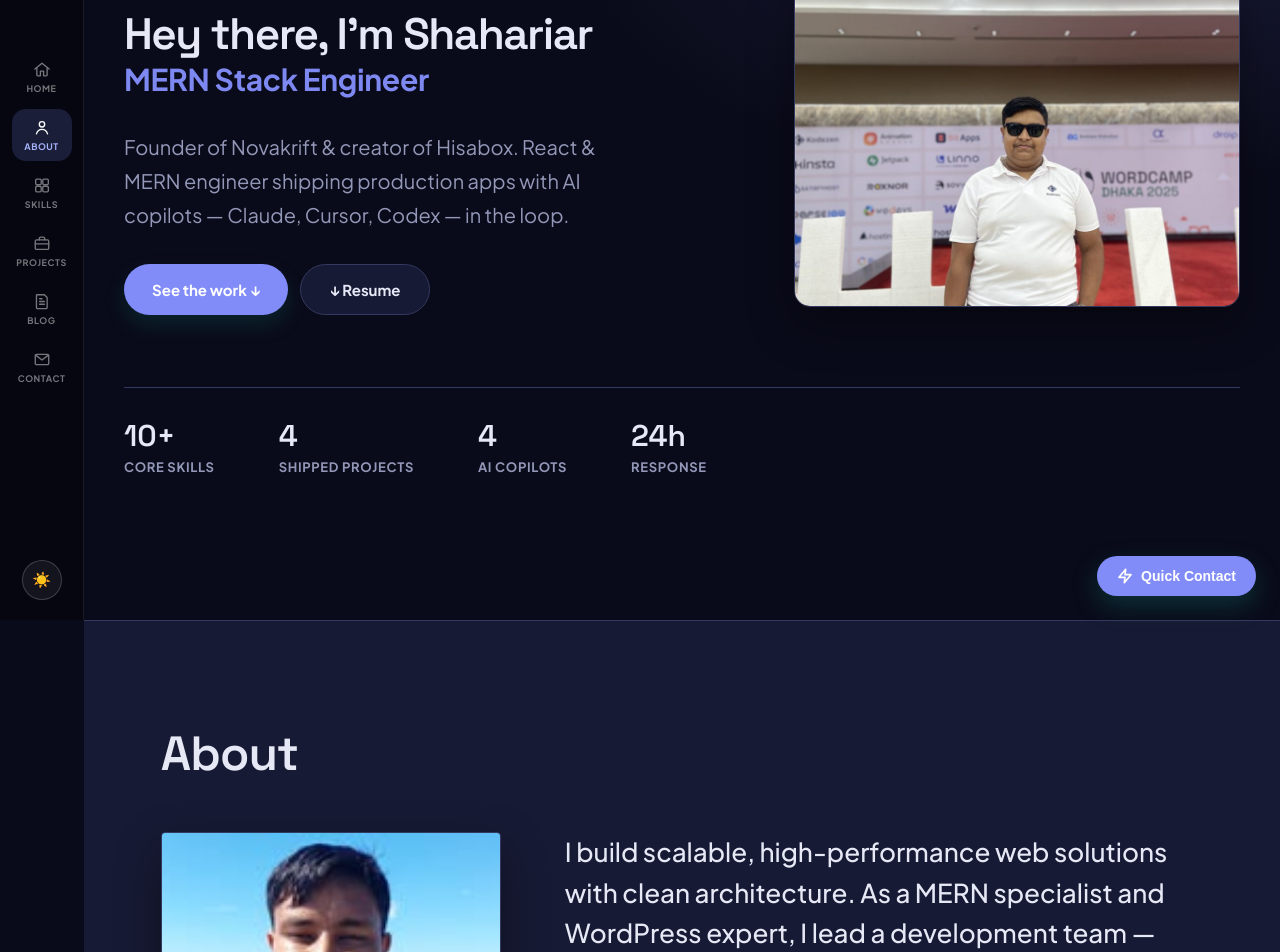
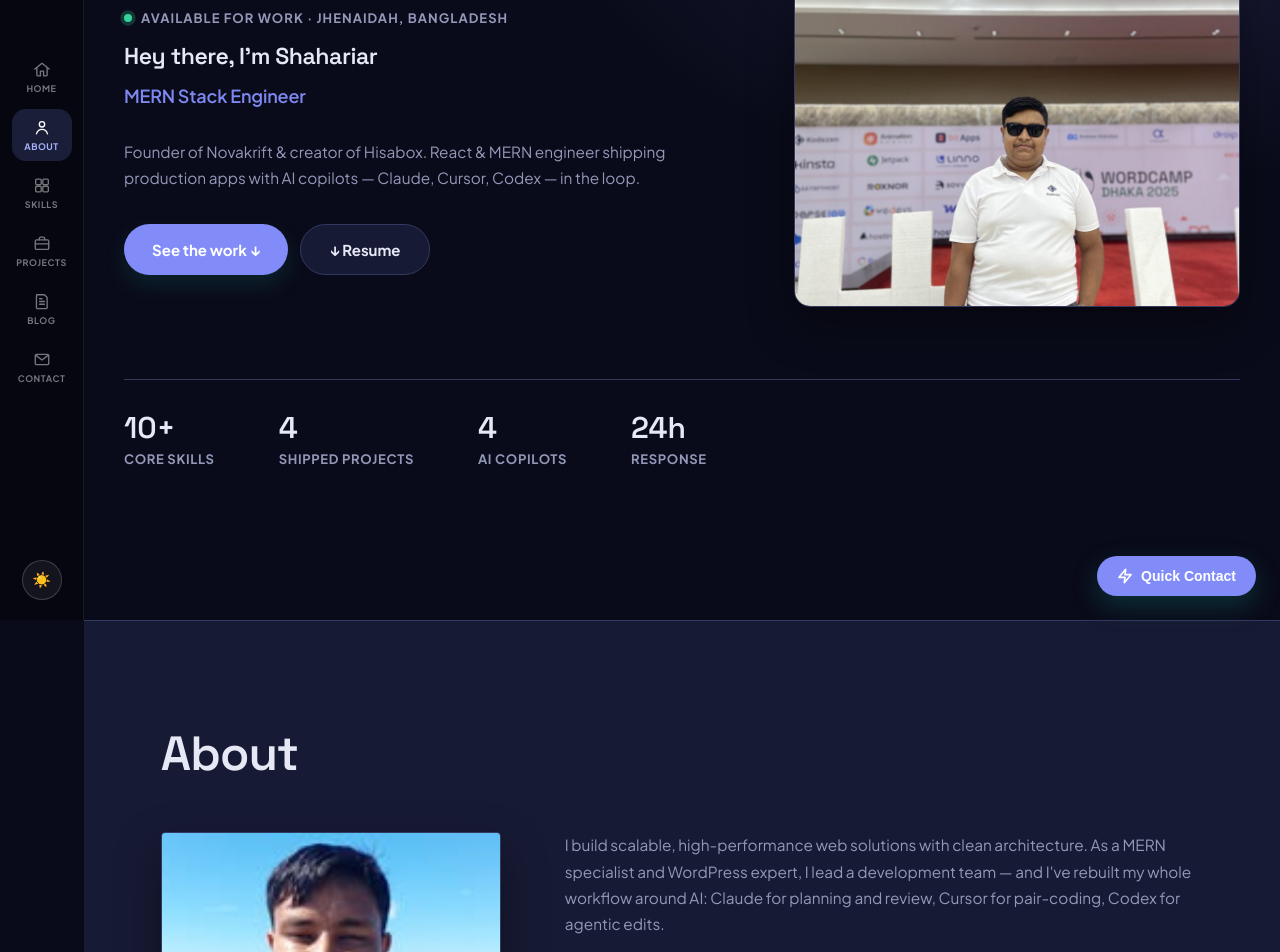
Before and after one commit to shahariar270/Prortfolio-2.0, a React (Vite) app in the folder client/: page /#sec-about in a window 1280 px wide. Shown: the part 180-1132 px from the top of the page. Built offline with nearby package versions, Linux system fonts and the light colour scheme; no server answers.

Commit message:
style(editorial): adjust font sizes, line heights, and layout width for hero and about sections

```diff
--- a/client/src/Pages/Editorial/Sections/Hero.jsx
+++ b/client/src/Pages/Editorial/Sections/Hero.jsx
@@ -12,7 +12,7 @@ const RotatingRoles = ({ roles }) => {
         if (roles.length < 2) return
         const timer = setInterval(() => {
             setIndex((i) => (i + 1) % roles.length)
-        }, 1000)
+        }, 3000)
         return () => clearInterval(timer)
     }, [roles])
 
@@ -39,7 +39,7 @@ const renderHeadline = (headline, highlight) => {
     return (
         <>
             {before}
-            <em>{highlight.replace(/ /g, ' ')}</em>
+            <em>{highlight}</em>
             {after}
         </>
     )
--- a/client/src/assets/styles/editorial.scss
+++ b/client/src/assets/styles/editorial.scss
@@ -279,17 +279,21 @@ a {
 
         h1 {
             @include display-font;
-            font-size: 44px;
-            line-height: 0.98;
-            letter-spacing: -0.035em;
-            margin: 0;
+            font-size: clamp(16px, 1.8vw, 24px);
+            line-height: 1.3;
+            letter-spacing: -0.02em;
+            margin: 0 0 12px 0;
             color: var(--text-primary);
-            max-width: 1100px;
-            text-wrap: balance;
+            max-width: 100%;
+            white-space: nowrap;
 
             em {
                 font-style: normal;
                 color: var(--color-primary);
+            }
+
+            @media (max-width: 640px) {
+                white-space: normal;
             }
         }
     }
@@ -328,9 +332,9 @@ a {
         display: inline-flex;
         align-items: center;
         gap: 9px;
-        margin: 0 0 26px 0;
+        margin: 0 0 16px 0;
         color: var(--text-secondary);
-        font-size: 14px;
+        font-size: 13px;
         font-weight: 700;
         letter-spacing: 0.08em;
         text-transform: uppercase;
@@ -348,17 +352,15 @@ a {
     &__hero-roles {
         display: flex;
         align-items: center;
-        // height: 1.4em;
-        margin: 4px 0 0;
+        margin: 6px 0 12px 0;
         overflow: hidden;
-        text-align: center;
     }
 
     &__hero-role {
         display: inline-block;
         color: var(--color-primary);
-        font-size: 30px;
-        font-weight: 700;
+        font-size: clamp(16px, 1.5vw, 18px);
+        font-weight: 600;
         letter-spacing: -0.01em;
         animation: st-hero-role-in 0.4s ease;
     }
@@ -371,10 +373,10 @@ a {
         flex-direction: column;
 
         > p {
-            max-width: 520px;
+            max-width: 100%;
             margin: 0;
             color: var(--text-secondary);
-            font-size: clamp(16px, 2vw, 20px);
+            font-size: clamp(15px, 1.2vw, 17px);
             line-height: 1.7;
         }
     }
@@ -439,10 +441,11 @@ a {
 
     &__about-lede {
         margin: 0;
-        color: var(--text-primary);
-        font-size: clamp(19px, 2.4vw, 26px);
-        line-height: 1.55;
-        font-weight: 500;
+        color: var(--text-secondary);
+        font-size: clamp(15px, 1.2vw, 17px);
+        line-height: 1.7;
+        font-weight: 400;
+        max-width: 100%;
         text-wrap: pretty;
     }
 
```
